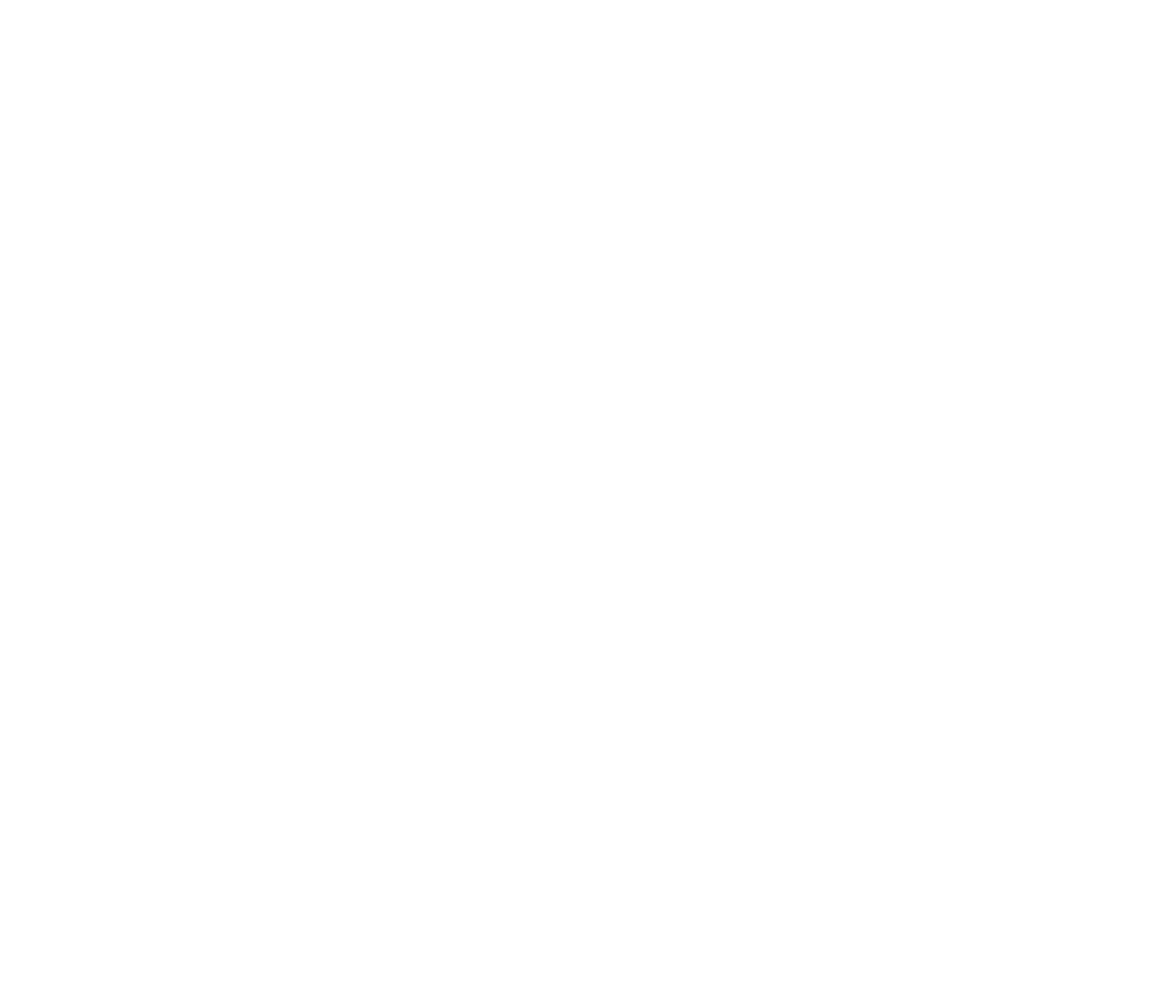
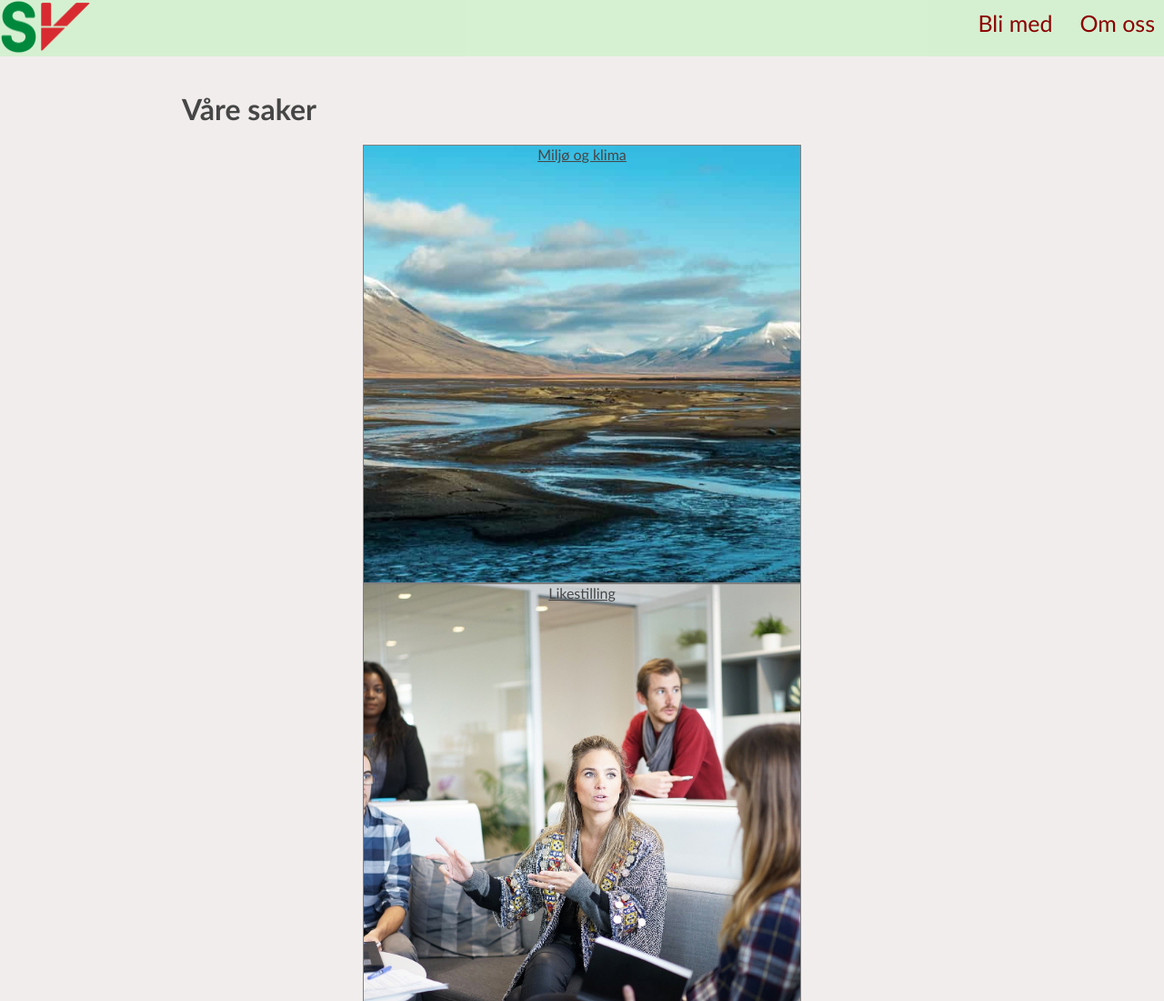
Before and after one commit to jenscsh/partinettside, a plain HTML site: page info.html in a window 1280 px wide. Shown: the top 1100 px of the page at 91% size. Before the commit the page ends 800 px from the top, so only its background shows below. Drawn offline with Linux system fonts and the light colour scheme.

Commit message:
Gjorde mange endringer

```diff
--- a/css/innmelding.css
+++ b/css/innmelding.css
@@ -0,0 +1,57 @@
+* {
+    margin: 0;
+    font-family: 'Trebuchet MS', 'Lucida Sans Unicode', 'Lucida Grande', 'Lucida Sans', Arial, sans-serif;
+}
+.header {
+    display: flex;
+    background-color: rgba(100, 255, 100, 0.2);
+    position: fixed;
+    top: 0;
+    width: 100%;
+    justify-content: space-between;
+    z-index: 2;
+}
+body {
+    background-color: #f2eded;
+}
+nav {
+    display: inline-grid;
+    gap: 10px;
+    grid-auto-flow: column;
+    justify-content: end;
+}
+nav a {
+    color: darkred;
+    text-decoration: none;
+    font-size: 25px;
+    padding: 10px;
+}
+#logo {
+    width: 100px;
+}
+#meldinn {
+    width: 100%;
+    margin-bottom: -50px;
+}
+form {
+    width: 300px;
+    margin: auto;
+    background-color: white;
+    z-index: 1;
+    padding: 0 100px;
+}
+h1 {
+    color: white;
+}
+input, label {
+    display:block;
+    font-size: large;
+}
+div {
+    margin: 10px 0;
+}
+button {
+    margin-top: 10px;
+    margin-bottom: 10px;
+    font-size: large;
+}
--- a/index.css
+++ b/index.css
@@ -9,9 +9,6 @@ main {
     background-size: cover;
     display: block;
     height: 100vh;
-    filter: blur(4px);
-    transition: 1s;
-    filter: blur(0px);
 }
 h1 {
     font-size: 50px;
@@ -30,6 +27,7 @@ h1 {
 }
 button {
     border: none;
+    color: rgb(20, 20, 20);
     background-color: green;
     width: 150px;
     height: 70px;
@@ -44,6 +42,7 @@ button {
     display: flex;
     background-color: rgba(100, 255, 100, 0.2);
     position: fixed;
+    top: 0;
     width: 100%;
     justify-content: space-between;
 }
--- /dev/null
+++ b/info.css
@@ -0,0 +1,64 @@
+* {
+    margin: 0;
+    font-family: 'Trebuchet MS', 'Lucida Sans Unicode', 'Lucida Grande', 'Lucida Sans', Arial, sans-serif;
+}
+.header {
+    display: flex;
+    background-color: rgba(100, 255, 100, 0.2);
+    position: fixed;
+    top: 0;
+    width: 100%;
+    justify-content: space-between;
+    z-index: 2;
+}
+body {
+    background-color: #f2eded;
+}
+nav {
+    display: inline-grid;
+    gap: 10px;
+    grid-auto-flow: column;
+    justify-content: end;
+}
+nav a {
+    color: darkred;
+    text-decoration: none;
+    font-size: 25px;
+    padding: 10px;
+}
+#logo {
+    width: 100px;
+}
+main {
+    margin-top: 100px;
+}
+h1 {
+    margin-bottom: 20px;
+    margin-left: 200px;
+    color: rgb(70, 70, 70);
+}
+.sak {
+    width: 30em;
+    height: 30em;
+    min-width: 25em;
+    background-color: black;
+    background-repeat: no-repeat;
+    background-position: center;
+    background-size: cover;
+    transition: 0.2s;
+    border: 1px solid gray;
+    text-align: center;
+    color: rgb(70, 70, 70);
+}
+.sak:hover {
+    transform: scale(1.2);
+    z-index: 1;
+}
+.oversikt {
+    display: flex;
+    flex-wrap: wrap;
+    justify-content: center;
+    margin: 0 200px;
+}
+.sak:nth-child(1) {background-image: url(./images/klima.jpg);}
+.sak:nth-child(2) {background-image: url(./images/likestilling.jpg);}
--- a/info.html
+++ b/info.html
@@ -3,10 +3,29 @@
 <head>
     <meta charset="UTF-8">
     <meta name="viewport" content="width=device-width, initial-scale=1.0">
-    <link rel="stylesheet" href="css/info.css">
+    <link rel="stylesheet" href="info.css">
     <title>Om oss</title>
 </head>
 <body>
-
+    <main>
+        <header class="header">
+            <a href="index.html"><img id="logo" src="./images/svlogo.png" alt=""></a>
+            <nav>
+                <a href="innmelding.html">Bli med</a>
+                <a href="info.html">Om oss</a>
+            </nav>
+        </header>
+        <h1>Våre saker</h1>
+        <article class="oversikt">
+            <a href="#" class="sak">Miljø og klima</a>
+            <a href="#" class="sak">Likestilling</a>
+            <a href="#" class="sak">ABC</a>
+            <a href="#" class="sak">ABC</a>
+            <a href="#" class="sak">ABC</a>
+            <a href="#" class="sak">ABC</a>
+            <a href="#" class="sak">ABC</a>
+            <a href="#" class="sak">ABC</a>
+        </article>
+    </main>
 </body>
 </html>
```
Also changed, not shown: index.html (+1 -1 lines), innmelding.html (+30 -1 lines), css/info.css (deleted), images/bli-medlem.jpg (added), images/embrace-4788167_1920.jpg (added), images/klima.jpg (added), images/likestilling.jpg (added).
